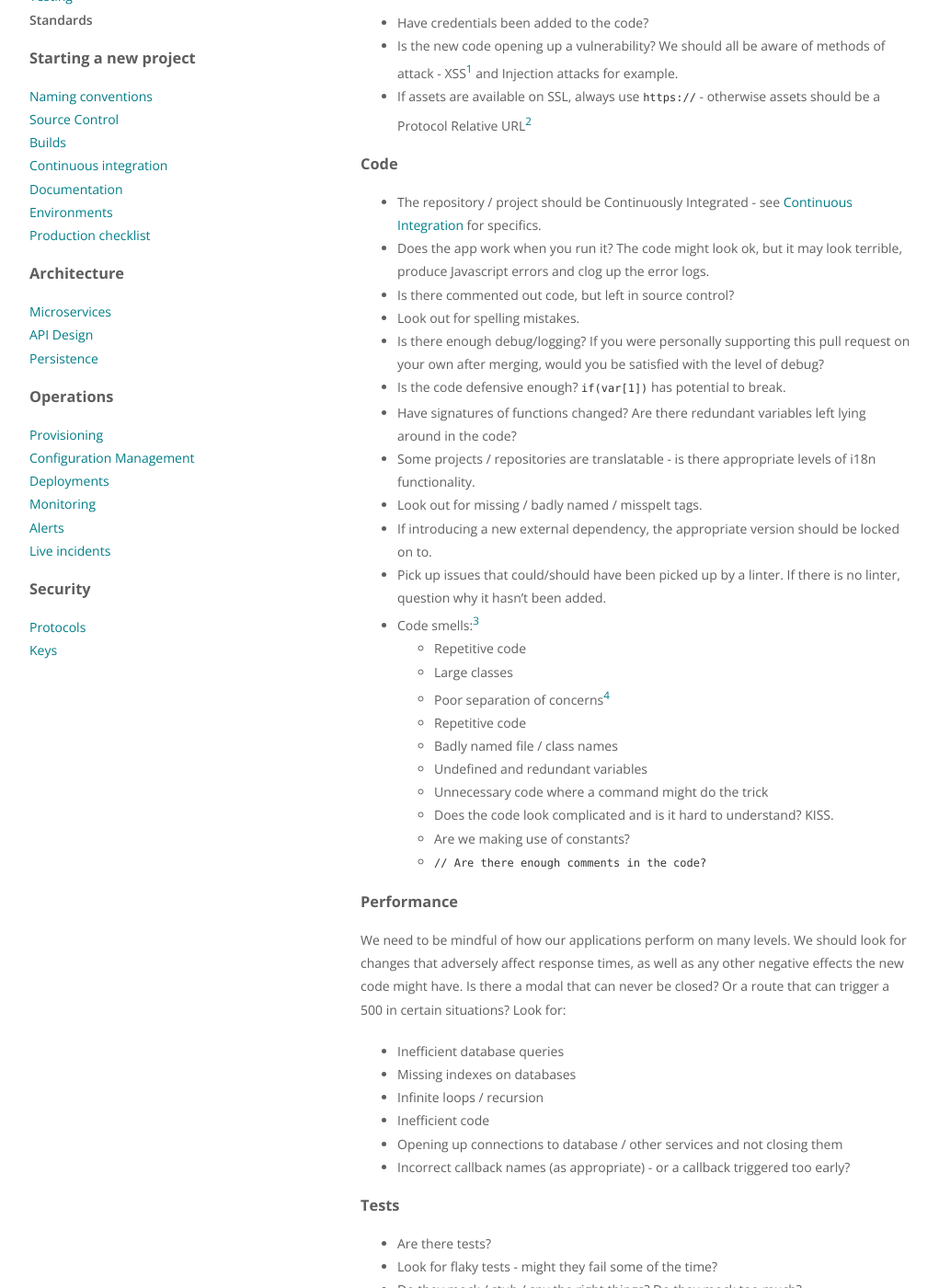
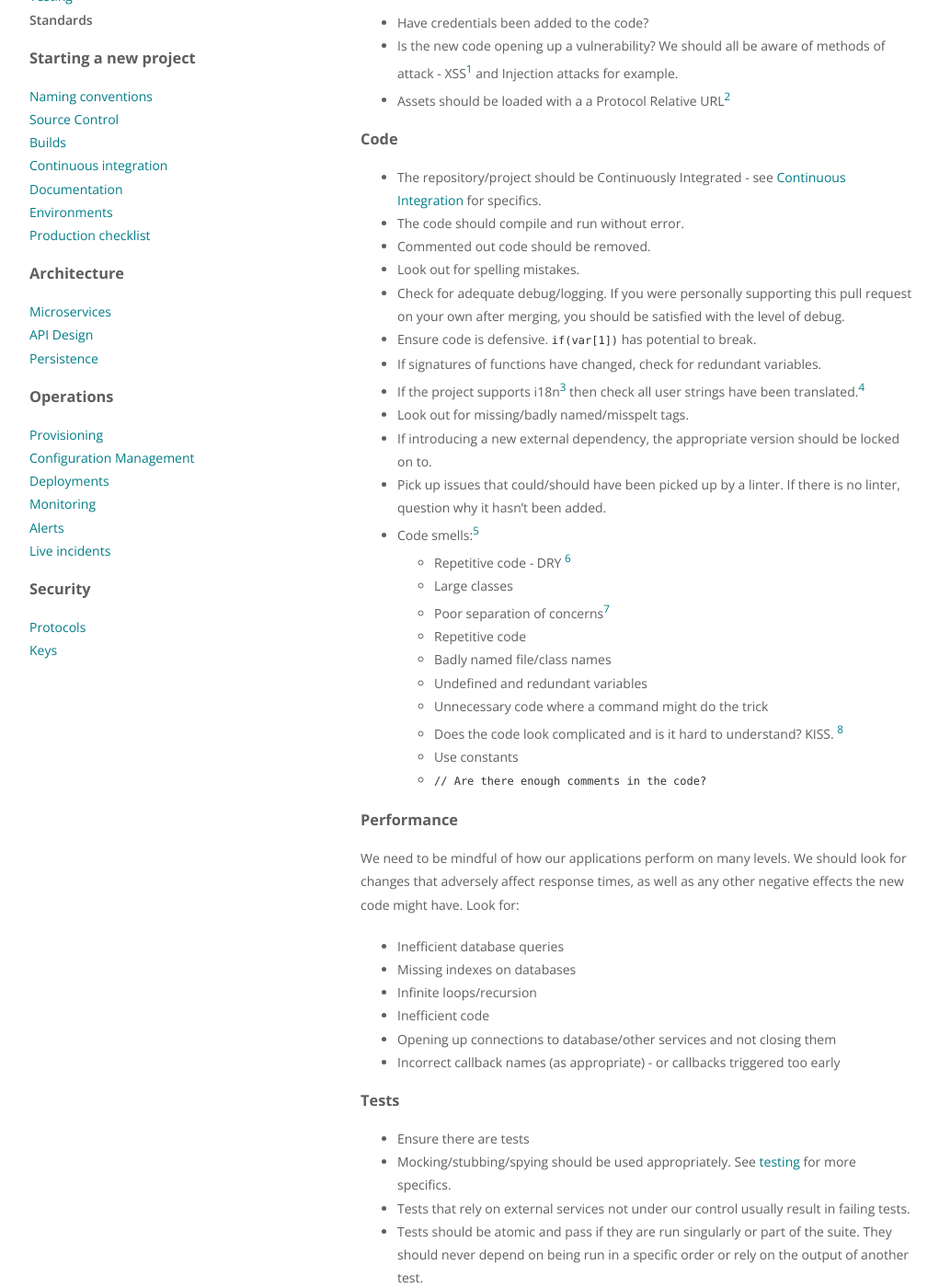
Before and after one commit to ellerbrock/talis.github.io, a Jekyll site: the page built from topics/code-standards.md, in a window 1280 px wide and 1400 px high, scrolled down 416 px. Shown: the whole window at 92% size, without its empty margins (128-1149 px from the left). Built offline with Jekyll 4.4.1, drawn with Linux system fonts in a browser that asks for light colours; some of the changed text lies outside the part shown.

Commit message:
Removed spaces around slashes.
Questions to instructions?

````diff
--- a/topics/code-standards.md
+++ b/topics/code-standards.md
@@ -13,67 +13,67 @@ The following checklist should be applied when conducting a 90% [code review](co
 * Have credentials been added to the code?
 * Is the new code opening up a vulnerability? We should all be aware of methods of attack - XSS[^1] and Injection
 attacks for example.
-* If assets are available on SSL, always use `https://` - otherwise assets should be a Protocol Relative URL[^2]
+* Assets should be loaded with a a Protocol Relative URL[^2]
 
 ### Code
-* The repository / project should be Continuously Integrated - see [Continuous Integration](ci.html) for specifics.
-* Does the app work when you run it? The code might look ok, but it may look terrible, produce Javascript errors and
-clog up the error logs.
-* Is there commented out code, but left in source control?
+* The repository/project should be Continuously Integrated - see [Continuous Integration](ci.html) for specifics.
+* The code should compile and run without error.
+* Commented out code should be removed.
 * Look out for spelling mistakes.
-* Is there enough debug/logging? If you were personally supporting this pull request on your own after merging,
-would you be satisfied with the level of debug?
-* Is the code defensive enough? ```if(var[1])``` has potential to break.
-* Have signatures of functions changed? Are there redundant variables left lying around in the code?
-* Some projects / repositories are translatable - is there appropriate levels of i18n functionality.
-* Look out for missing / badly named / misspelt tags.
+* Check for adequate debug/logging. If you were personally supporting this pull request on your own after merging,
+you should be satisfied with the level of debug.
+* Ensure code is defensive. ```if(var[1])``` has potential to break.
+* If signatures of functions have changed, check for redundant variables.
+* If the project supports i18n[^3] then check all user strings have been translated.[^4]
+* Look out for missing/badly named/misspelt tags.
 * If introducing a new external dependency, the appropriate version should be locked on to.
 * Pick up issues that could/should have been picked up by a linter. If there is no linter, question why it hasn't been added.
-* Code smells:[^3]
+* Code smells:[^5]
+    * Repetitive code - DRY [^6]
+    * Large classes
+    * Poor separation of concerns[^7]
     * Repetitive code
-    * Large classes
-    * Poor separation of concerns[^4]
-    * Repetitive code
-    * Badly named file / class names
+    * Badly named file/class names
     * Undefined and redundant variables
     * Unnecessary code where a command might do the trick
-    * Does the code look complicated and is it hard to understand? KISS.
-    * Are we making use of constants?
+    * Does the code look complicated and is it hard to understand? KISS. [^8]
+    * Use constants
     * ```// Are there enough comments in the code?```
 
 ### Performance
 We need to be mindful of how our applications perform on many levels. We should look for changes that adversely
-  affect response times, as well as any other negative effects the new code might have. Is there a modal that can never
-  be closed? Or a route that can trigger a 500 in certain situations? Look for:
+  affect response times, as well as any other negative effects the new code might have. Look for:
 
 * Inefficient database queries
 * Missing indexes on databases
-* Infinite loops / recursion
+* Infinite loops/recursion
 * Inefficient code
-* Opening up connections to database / other services and not closing them
-* Incorrect callback names (as appropriate) - or a callback triggered too early?
+* Opening up connections to database/other services and not closing them
+* Incorrect callback names (as appropriate) - or callbacks triggered too early
 
 ### Tests
-* Are there tests?
-* Look for flaky tests - might they fail some of the time?
-* Do they mock / stub / spy the right things? Do they mock too much?
-* Do tests rely on external services not under our control? Relying on anything external is a recipe for a failing test.
+* Ensure there are tests
+* Mocking/stubbing/spying should be used appropriately. See [testing](testing.html) for more specifics.
+* Tests that rely on external services not under our control usually result in failing tests.
 * Tests should be atomic and pass if they are run singularly or part of the suite. They should never depend on
 being run in a specific order or rely on the output of another test.
-* Is the code making full use of assertions? ```assertEquals(true, $yourVal);``` vs ```assertTrue($yourVal);```
-* See [testing](testing.html) for more specifics.
+* Tests should make full use of assertions ```assertEquals(true, $yourVal);``` vs ```assertTrue($yourVal);```
 
 ### Documentation
-* Is there documentation - see [charter](charter.html).
+* There should be documentation - see [charter](charter.html).
 * You should add descriptions to all functions regardless of access, define what they return and if they throw
 exceptions
 * Params should have a type and description
-* If in doubt, check out JSDoc[^5] or phpDocumentor[^6]
+* If in doubt, check out JSDoc[^9] or phpDocumentor[^10]
 
 
 [^1]: [XSS](http://en.wikipedia.org/wiki/Cross-site_scripting)
 [^2]: [The Protocol-relative URL](http://www.paulirish.com/2010/the-protocol-relative-url/)
-[^3]: [Code smells](https://sourcemaking.com/refactoring/bad-smells-in-code)
-[^4]: [Separation of Concerns](http://en.wikipedia.org/wiki/Separation_of_concerns)
-[^5]: [JSDoc](http://usejsdoc.org/)
-[^6]: [phpDocumentor](http://www.phpdoc.org/docs/latest/index.html)
+[^3]: [Localization vs. Internationalization](http://www.w3.org/International/questions/qa-i18n)
+[^4]: [Gettext](http://php.net/manual/en/book.gettext.php)
+[^5]: [Code smells](https://sourcemaking.com/refactoring/bad-smells-in-code)
+[^6]: [Don't repeat yourself](http://en.wikipedia.org/wiki/Don%27t_repeat_yourself)
+[^7]: [Separation of Concerns](http://en.wikipedia.org/wiki/Separation_of_concerns)
+[^8]: [KISS principle](http://en.wikipedia.org/wiki/KISS_principle)
+[^9]: [JSDoc](http://usejsdoc.org/)
+[^10]: [phpDocumentor](http://www.phpdoc.org/docs/latest/index.html)
````
